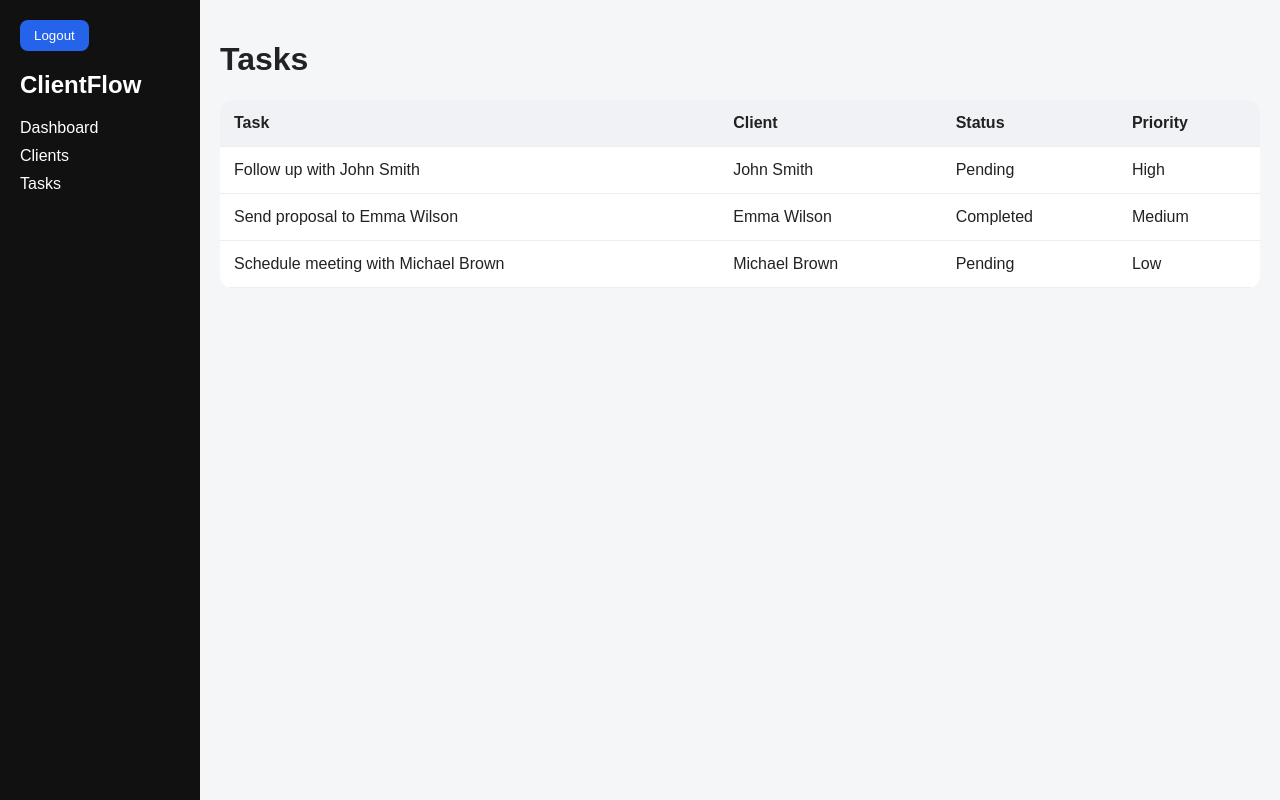
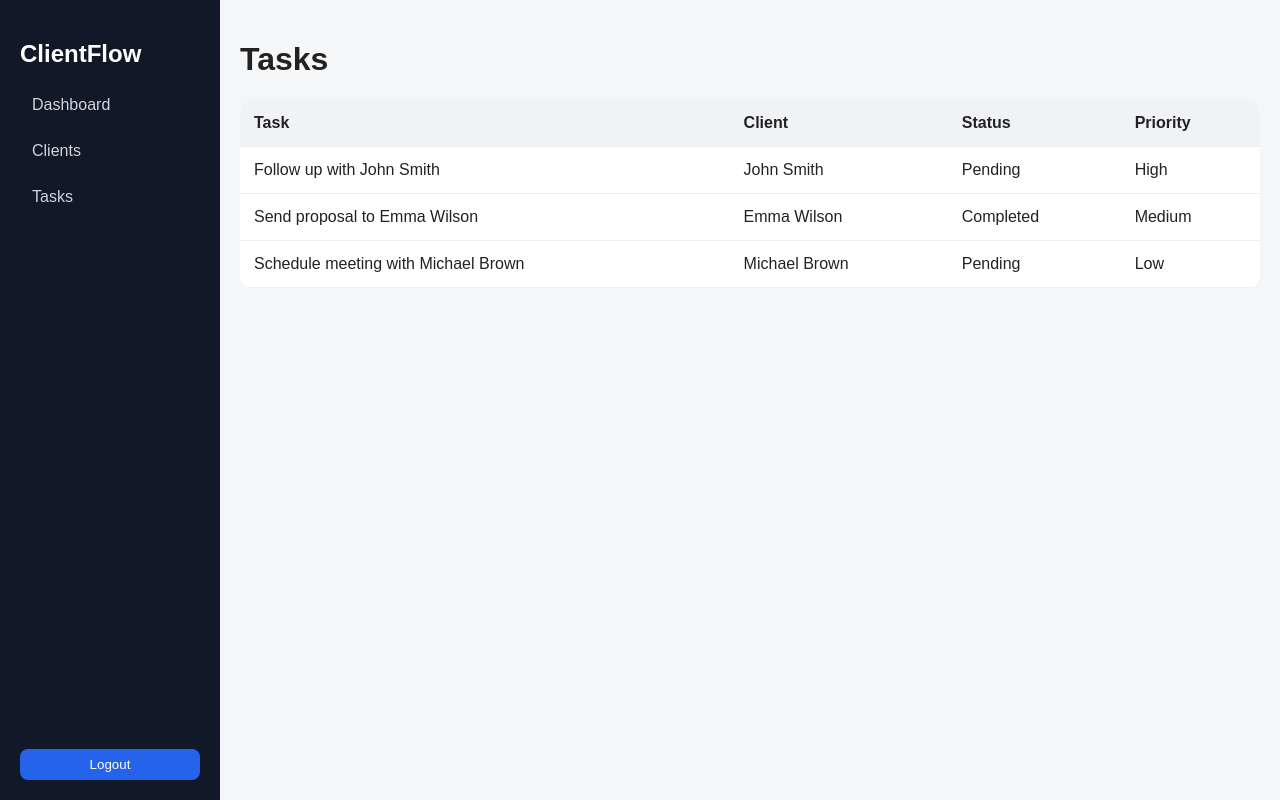
Before and after one commit to CharlesNeres/clientflow-dashboard, a React (Vite) app: page /tasks in a window 1280 px wide. Built offline with nearby package versions, Linux system fonts and the light colour scheme; sample sign-in values are in the browser's storage.

Commit message:
style: improve dashboard UI (sidebar and status badges)

```diff
--- a/src/index.css
+++ b/src/index.css
@@ -109,3 +109,32 @@ button.edit:hover {
 td button {
   margin-right: 8px;
 }
+
+.status {
+  padding: 4px 10px;
+  border-radius: 20px;
+  font-size: 12px;
+  font-weight: 600;
+}
+
+.status.active {
+  background: #dcfce7;
+  color: #166534;
+}
+
+.status.inactive {
+  background: #fee2e2;
+  color: #991b1b;
+}
+
+aside a {
+  color: #d1d5db;
+  padding: 8px 12px;
+  border-radius: 6px;
+  transition: 0.2s;
+}
+
+aside a:hover {
+  background: #1f2937;
+  color: #fff;
+}
--- a/src/pages/Clients.tsx
+++ b/src/pages/Clients.tsx
@@ -99,7 +99,15 @@ function Clients() {
               </td>
               <td>{client.email}</td>
               <td>{client.company}</td>
-              <td>{client.status}</td>
+              <td>
+                <span
+                  className={`status ${
+                    client.status === "Active" ? "active" : "inactive"
+                  }`}
+                >
+                  {client.status}
+                </span>
+              </td>
               <td>
                 <Link to={`/clients/${client.id}/edit`}>
                   <button className="edit">Edit</button>
--- a/src/pages/MainLayout.tsx
+++ b/src/pages/MainLayout.tsx
@@ -14,33 +14,28 @@ function MainLayout() {
     <div style={{ display: "flex", height: "100vh" }}>
       <aside
         style={{
-          width: "200px",
-          background: "#111",
+          width: "220px",
+          background: "#111827",
           color: "#fff",
           padding: "20px",
+          display: "flex",
+          flexDirection: "column",
+          justifyContent: "space-between",
         }}
       >
+        <div>
+          <h2 style={{ marginBottom: "20px" }}>ClientFlow</h2>
+
+          <nav
+            style={{ display: "flex", flexDirection: "column", gap: "12px" }}
+          >
+            <Link to="/">Dashboard</Link>
+            <Link to="/clients">Clients</Link>
+            <Link to="/tasks">Tasks</Link>
+          </nav>
+        </div>
+
         <button onClick={handleLogout}>Logout</button>
-        <h2>ClientFlow</h2>
-
-        <nav
-          style={{
-            display: "flex",
-            flexDirection: "column",
-            gap: "10px",
-            marginTop: "20px",
-          }}
-        >
-          <Link to="/" style={{ color: "#fff" }}>
-            Dashboard
-          </Link>
-          <Link to="/clients" style={{ color: "#fff" }}>
-            Clients
-          </Link>
-          <Link to="/tasks" style={{ color: "#fff" }}>
-            Tasks
-          </Link>
-        </nav>
       </aside>
       <main style={{ flex: 1, padding: "20px" }}>
         <Outlet />
```
